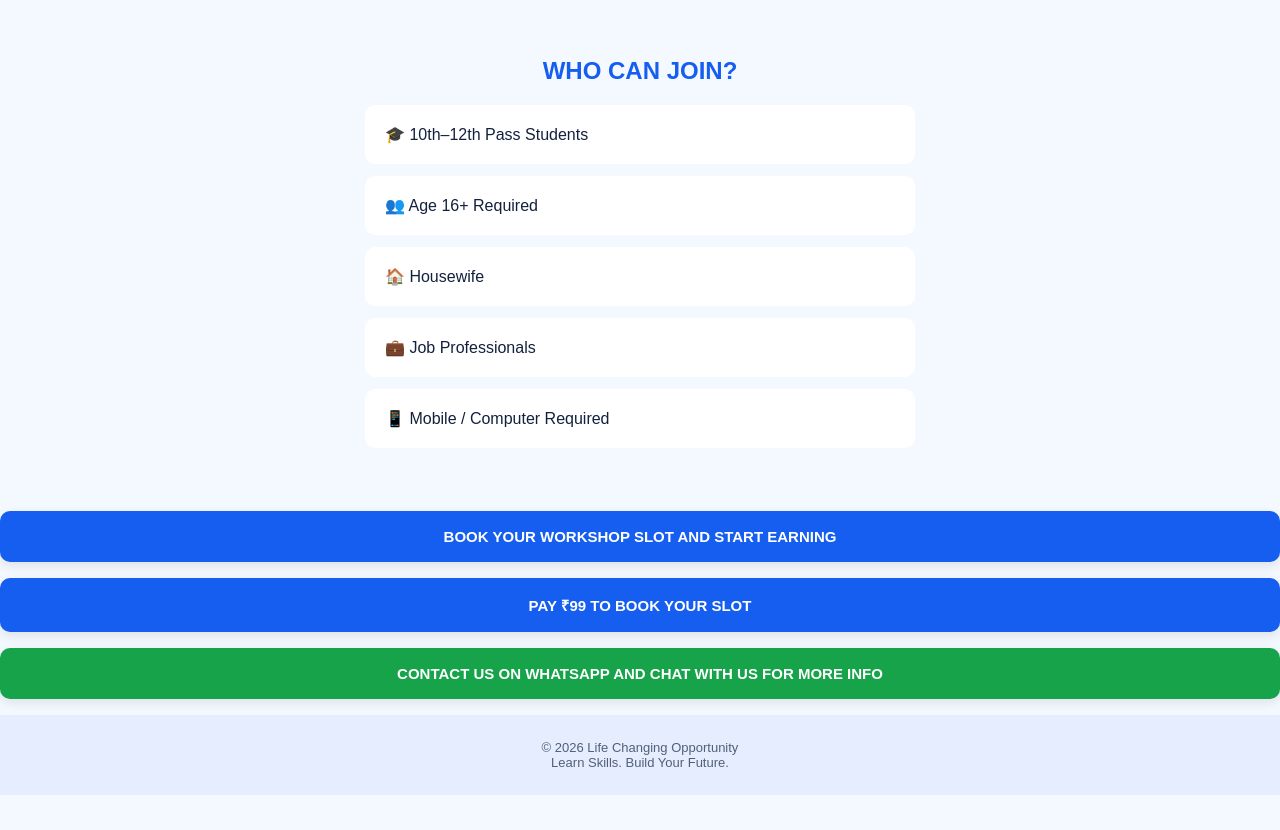
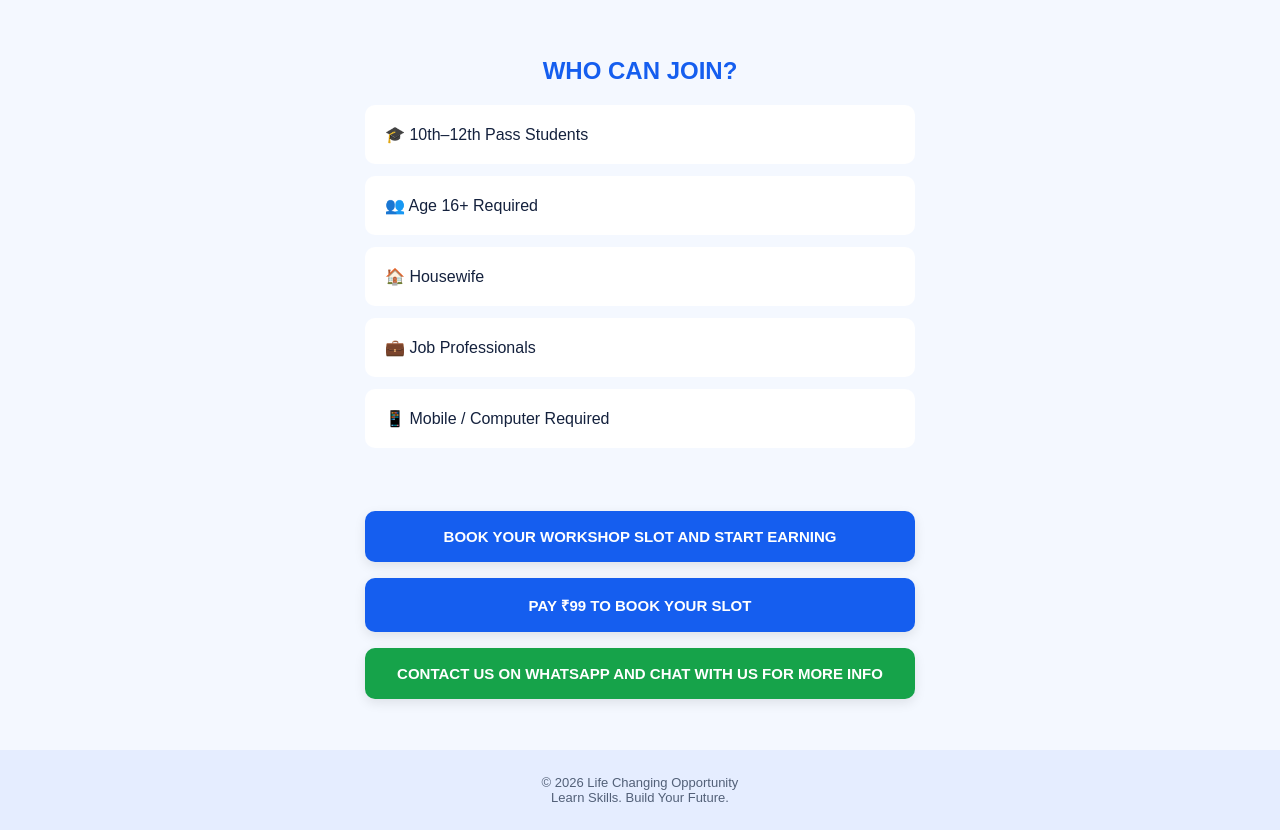
Before and after one commit to harshitjadhav/skillgrow, a plain HTML site: page index.html in a window 1280 px wide. Shown: the part 271-1101 px from the top of the page. Before the commit the page ends 1066 px from the top, so only its background shows below. Drawn offline with Linux system fonts and the light colour scheme.

Commit message:
Update index.html

```diff
--- a/index.html
+++ b/index.html
@@ -139,6 +139,7 @@ u
   </div>
 </section>
 
+  <section class="container">
 
     <a class="btn"
     href="https://wa.me/919356924298?text=Hello%2C%20I%20want%20to%20know%20about%20available%20workshop%20slots."
```
